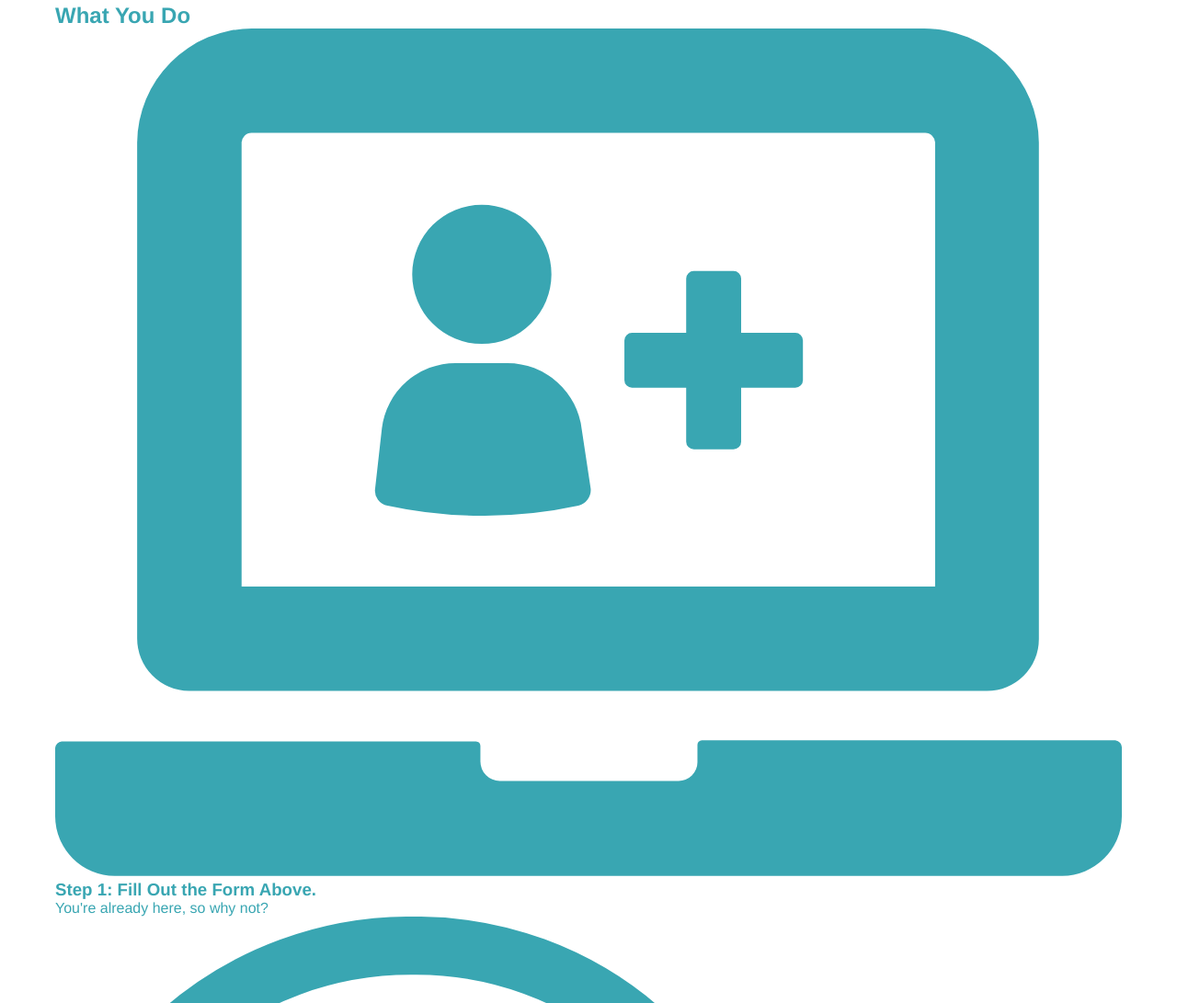
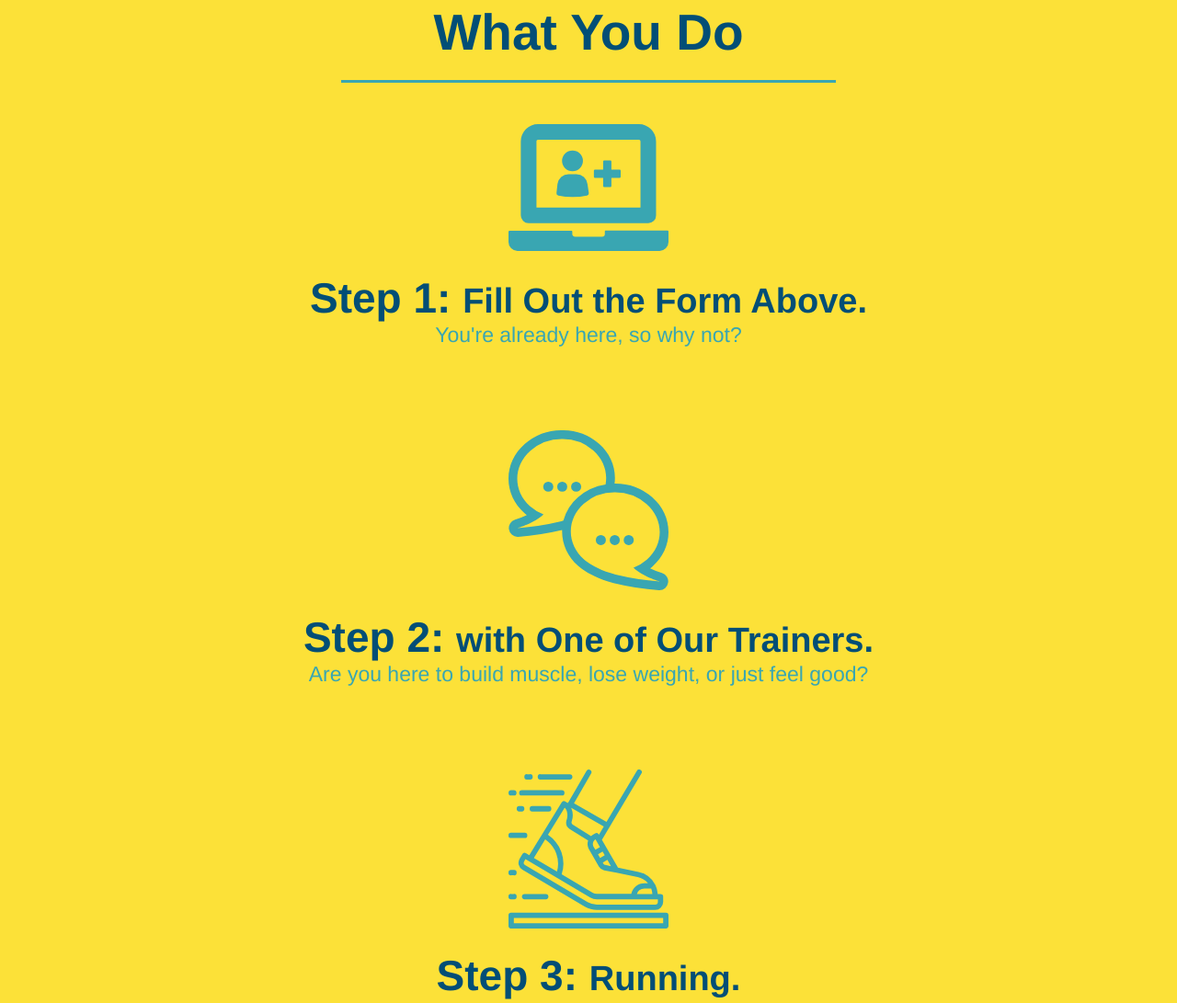
Before and after one commit to JosephJoeyJoe/Run-Buddy, a plain HTML site: page index.html in a window 1280 px wide. Shown: the part 1117-2208 px from the top of the page at 92% size. Drawn offline with Linux system fonts and the light colour scheme.

Commit message:
style what you do section

```diff
--- a/assets/css/style.css
+++ b/assets/css/style.css
@@ -125,16 +125,6 @@
       text-align: center;
   }
 
-  .intro h2 {
-      display: inline-block;
-      font-size: 55px;
-      color: #024e76;
-      margin-bottom: 35px;
-      padding: 0 100px 20px 100px;
-      border-bottom: 3px solid;
-      border-color: #fce138;
-
-  }
 
   .intro p {
       line-height: 1.7;
@@ -143,3 +133,49 @@
       font-size: 20px;
       margin: 0 auto;
   }
+
+  .steps {
+      text-align: center;
+      background: #fce138;
+  }
+
+  .section-title {
+    font-size: 55px;
+    color: #024e76;
+    margin-bottom: 35px;
+    padding: 0 100px 20px 100px;
+    display: inline-block;
+    border-bottom: 3px solid;
+  }
+
+  .primary-border {
+    border-color: #fce138;
+  }
+
+  .secondary-border {
+    border-color: #39a6b2;
+  }
+
+  .steps div {
+    margin-bottom: 80px;
+  }
+
+  .steps img {
+    width: 15%;
+    margin: 10px 0;
+  }
+
+  .steps h3 {
+    color: #024e76;
+    font-size: 46px;
+    margin-top: 10px;
+  }
+
+  .steps p {
+    color: #39a6b2;
+    font-size: 23px;
+  }
+
+  .steps span {
+    font-size: 38px;
+  }
--- a/index.html
+++ b/index.html
@@ -70,39 +70,39 @@
 
   <!-- "what we do" section -->
   <section id="what-you-do" class="intro">
-    <h2>What We Do</h2>
+    <h2 class="section-title primary-border">What We Do</h2>
     <p>
         butcher selfies chambray shabby chic gentrify readymade yr Echo Park XOXO Tumblr normcore Banksy direct trade Blue Bottle chillwave you probably haven't heard of them single-origin coffee Vice fanny pack fixie Odd Future Austin fingerstache pickled twee synth Wes Anderson Thundercats viral bitters flannel meggings narwhal Marfa Schlitz sustainable Intelligentsia umami deep v craft
     </p>
   </section>
 
   <!-- "what you do" section -->
-  <section id="what-you-do">
-    <h2>What You Do</h2>
+  <section id="what-you-do" class="steps">
+    <h2 class="section-title secondary-border">What You Do</h2>
 
 
     <div>
         <!-- insert this img element-->
         <img src="assets/images/step-1.svg" alt="" />
-        <h3>Step 1: Fill Out the Form Above.</h3>
+        <h3>Step 1: <span>Fill Out the Form Above.</span></h3>
         <p>You're already here, so why not?</p>
     </div>
 
     <div>
         <img src="assets/images/step-2.svg" alt="" />
-        <h3>Step 2: Consult with One of Our Trainers.</h3>
+        <h3>Step 2: <span> with One of Our Trainers.</span></h3>
         <p>Are you here to build muscle, lose weight, or just feel good?</p>
     </div>
 
     <div>
         <img src="assets/images/step-3.svg" alt="" />
-        <h3>Step 3: Get Running.</h3>
+        <h3>Step 3: <span> Running.</span></h3>
         <p>Hit the ground running (literally) once your trainer lays out your plan.</p>
     </div>
 
     <div>
         <img src="assets/images/step-4.svg" alt="" />
-        <h3>Step 4: See Results.</h3>
+        <h3>Step 4: <span>See Results.</span></h3>
         <p>Bi-weekly checkins with your trainer will keep you focused</p>
     </div>
   </section>
```
